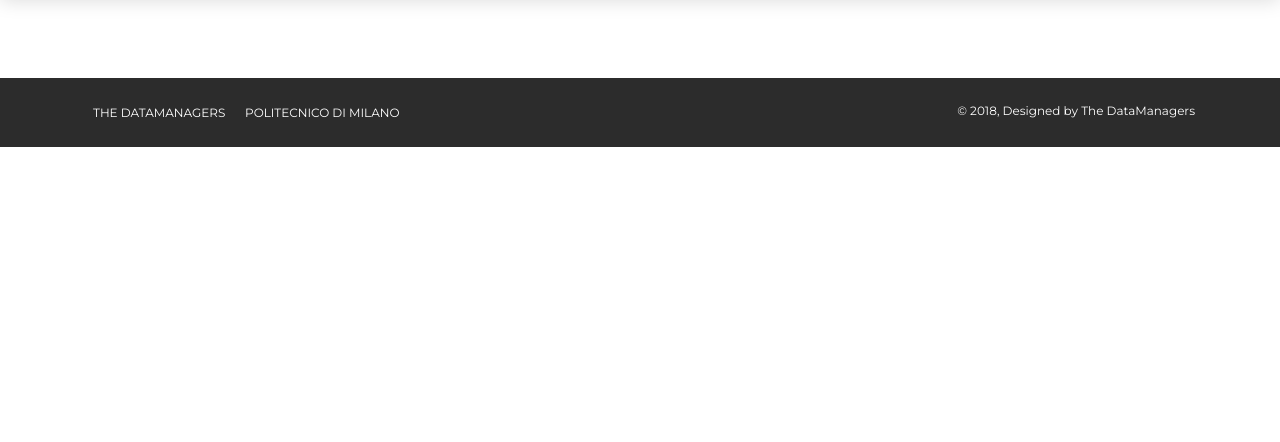
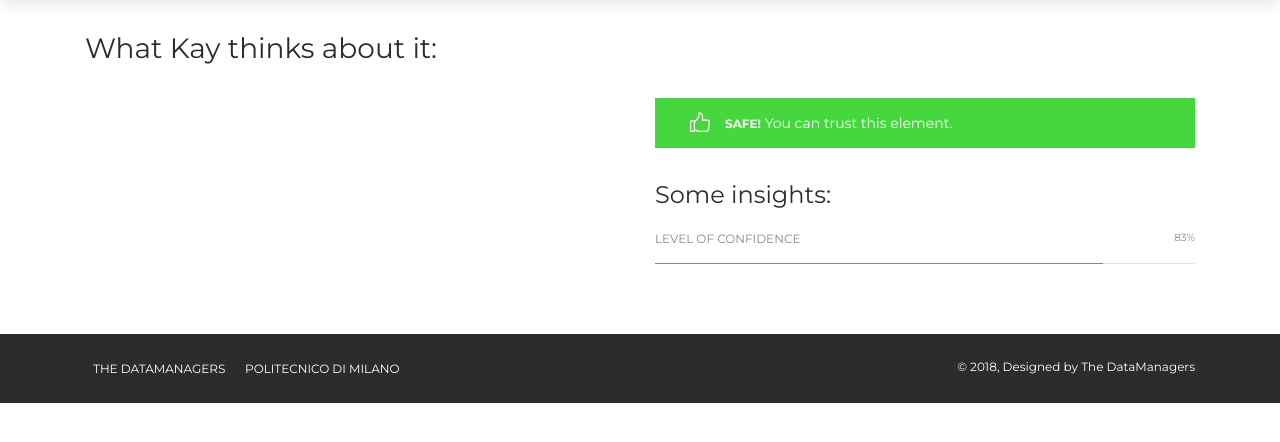
Before and after one commit to PorcianiAlex/DataManagers, a Flask app: template WebApp/templates/evaluation_second.html in a window 1280 px wide. Shown: the part 62-504 px from the top of the page. Run offline with Flask 2, Linux system fonts and the light colour scheme; the template is opened without the code that fills it, so the values that code supplies are empty; some libraries are stand-ins or nearby versions.

Commit message:
Web App Interaction with Kay

```diff
--- a/WebApp/templates/evaluation_second.html
+++ b/WebApp/templates/evaluation_second.html
@@ -65,7 +65,32 @@
         <div class="main">
             <div class="section">
                 <div class="container">
-                  {{html|safe}}
+                  <br>
+                  <h3>What Kay thinks about it:</h3>
+                  <div class="row">
+                    <div class="col-md-6">
+                      {{html|safe}}
+                    </div>
+                    <div class="col-md-6">
+                      <div class="alert alert-success" role="alert">
+                          <div class="container">
+                              <div class="alert-icon">
+                                  <i class="now-ui-icons ui-2_like"></i>
+                              </div>
+                              <strong>Safe!</strong> You can trust this element.
+                          </div>
+                      </div>
+                      <h4>Some insights:</h4>
+                      <div class="progress-container">
+                          <span class="progress-badge">LEVEL OF CONFIDENCE</span>
+                          <div class="progress">
+                              <div class="progress-bar" role="progressbar" aria-valuenow="83" aria-valuemin="0" aria-valuemax="100" style="width: 83%;">
+                                  <span class="progress-value">83%</span>
+                              </div>
+                          </div>
+                      </div>
+                    </div>
+                  </div>
                 </div>
             </div>
           </div>
@@ -76,12 +101,12 @@
                 <nav>
                     <ul>
                         <li>
-                            <a href="https://www.creative-tim.com">
+                            <a href="#">
                                 The DataManagers
                             </a>
                         </li>
                         <li>
-                            <a href="https://github.com/creativetimofficial/now-ui-kit/blob/master/LICENSE.md">
+                            <a href="https://www.polimi.it/">
                                 Politecnico di Milano
                             </a>
                         </li>
@@ -92,7 +117,7 @@
                     <script>
                         document.write(new Date().getFullYear())
                     </script>, Designed by
-                    <a href="http://www.invisionapp.com" target="_blank">The DataManagers</a>
+                    <a href="#" target="_blank">The DataManagers</a>
                 </div>
             </div>
         </footer>
--- a/WebApp/templates/index_second.html
+++ b/WebApp/templates/index_second.html
@@ -158,12 +158,12 @@
                 <nav>
                     <ul>
                         <li>
-                            <a href="https://www.creative-tim.com">
+                            <a href="#team">
                                 The DataManagers
                             </a>
                         </li>
                         <li>
-                            <a href="https://github.com/creativetimofficial/now-ui-kit/blob/master/LICENSE.md">
+                            <a href="https://www.polimi.it/">
                                 Politecnico di Milano
                             </a>
                         </li>
```
Also changed, not shown: WebApp/static/index_second/img/now-logo-kay.png.
